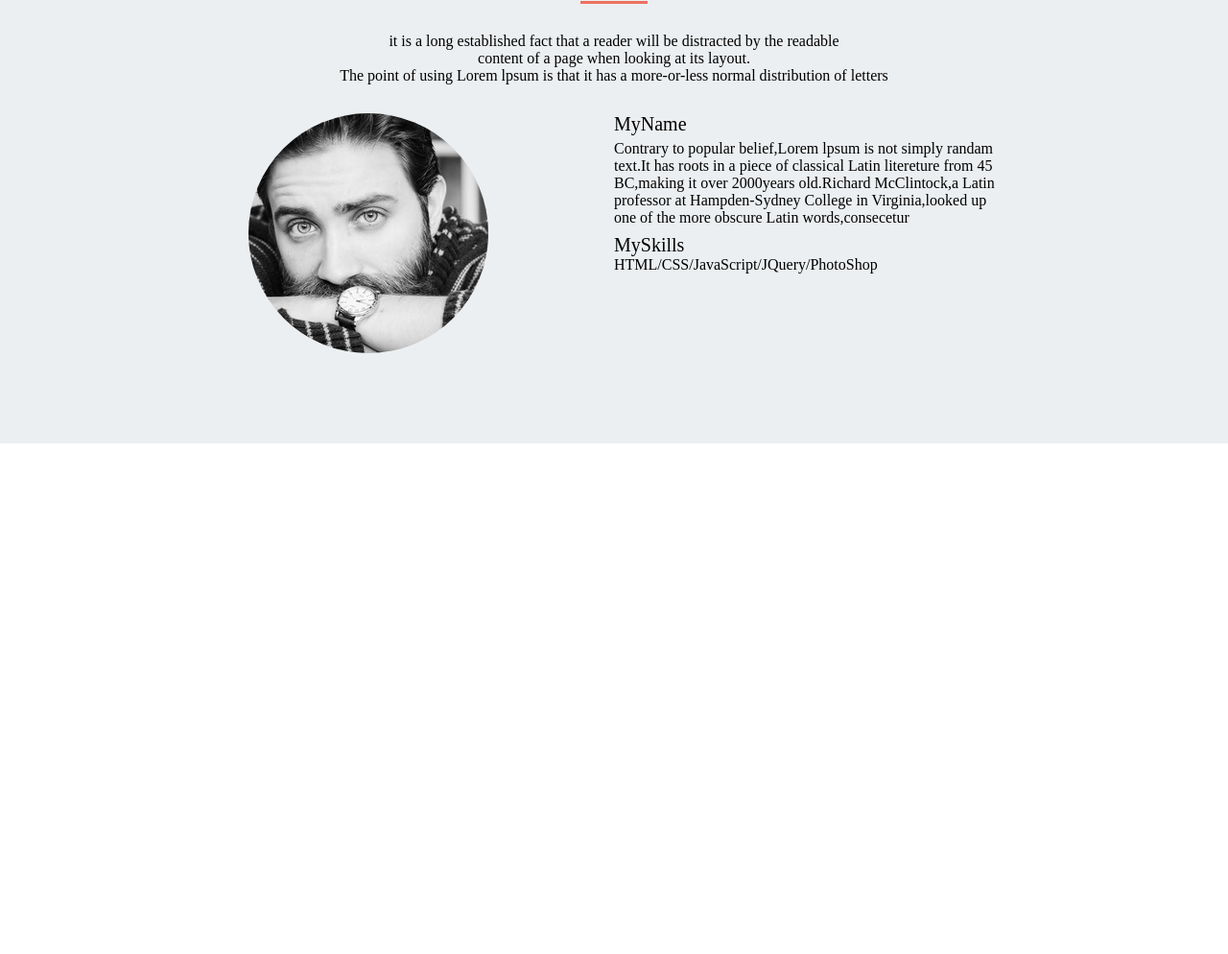
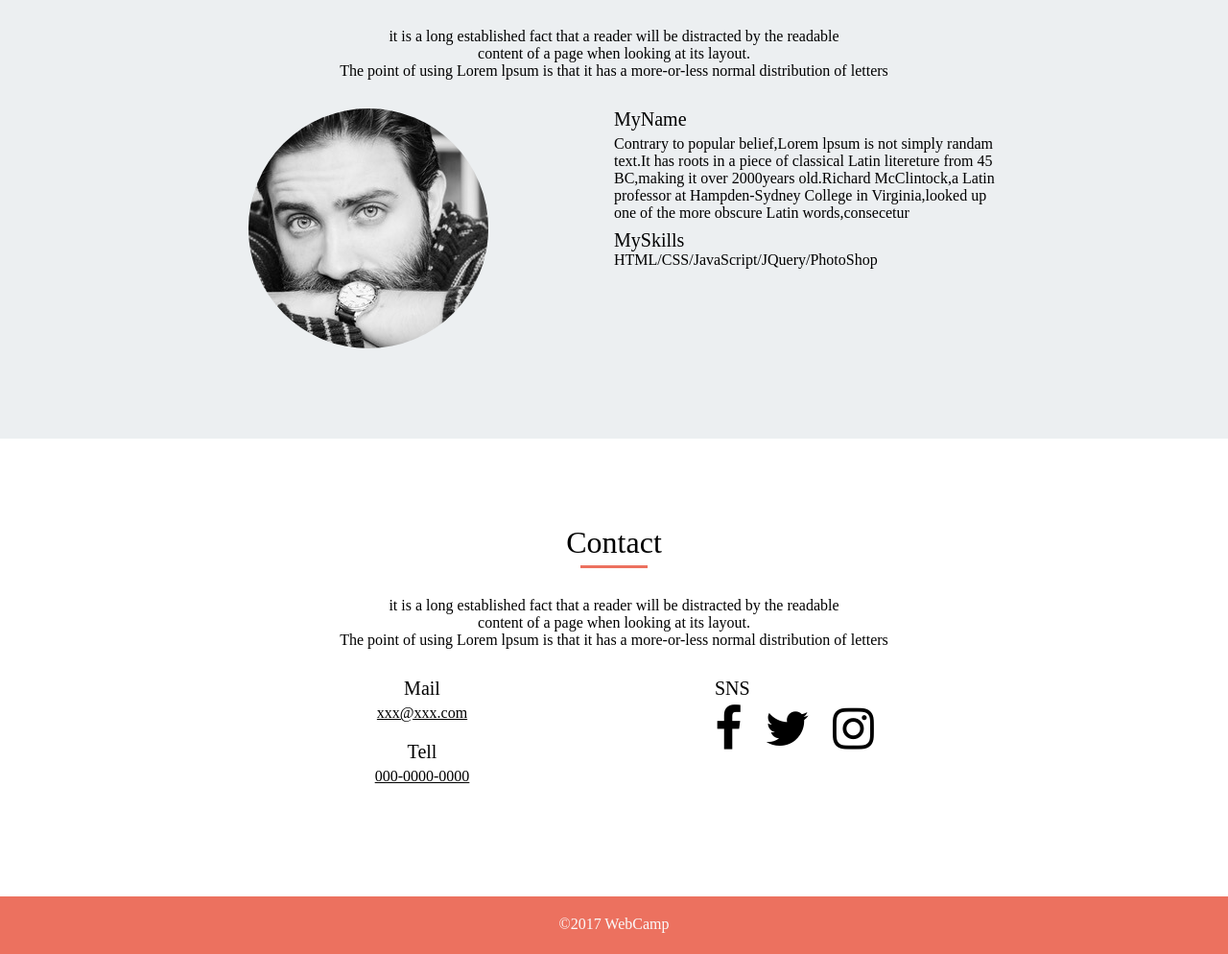
Before and after one commit to OoinaruZer0/1-10, a plain HTML site: page wcp1-10/index.html in a window 1280 px wide. Shown: the part 2289-3283 px from the top of the page at 96% size. Before the commit the page ends 2751 px from the top, so only its background shows below. Drawn offline with Linux system fonts and the light colour scheme.

Commit message:
Complete Contact

```diff
--- a/wcp1-10/index.html
+++ b/wcp1-10/index.html
@@ -2,6 +2,7 @@
 <html lang="ja">
 <head>
 	<meta charset="UTF-8">
+    <meta name="viewport" content="width=device-width,initial-scale=1.0">
 	<!-- CSSファイルの読み込み -->
 	<link rel="stylesheet" href="https://maxcdn.bootstrapcdn.com/font-awesome/4.7.0/css/font-awesome.min.css">
 	<link rel="stylesheet" href="style.css">
@@ -105,5 +106,34 @@
     	 </div>
     </div>
     <div class="add-space-profile"></div>
+    <!-- Contact用のdiv -->
+    <div class="contact">
+    	<p class="contact-text">Contact</p>
+    		<div class="contact-underline-box"></div>
+    	<p class="contact-text-long">it is a long established fact that a reader will be distracted by the readable<br>content of a page when looking at its layout.<br>The point of using Lorem lpsum is that it has a more-or-less normal distribution of letters</p>
+    	  <div class="infor-social-box clearfix">
+    		<div class="information-box">
+    		<p class="mail">Mail</p>
+    		<p class="e-mail-adress">xxx@xxx.com</p>
+    		<p class="tell">Tell</p>
+    		<p class="tell-number">000-0000-0000</p>
+    	    </div>
+              <div class="social-button-box-large">
+    	    	<div class="social-button-box">
+    	    		<p class="sns">SNS</p>
+    	    		<div class="sns-icons">
+                        <i class="fa fa-facebook fa-large" aria-hidden="true"></i>
+       					<i class="fa fa-twitter fa-large bird" aria-hidden="true"></i>
+       					<i class="fa fa-instagram fa-large"></i>
+    	    	    </div>
+                </div>
+              </div>
+    	  </div>
+    </div>
+    <div class="add-space-contact"></div>
+    <!-- footer -->
+    <div class="footer">
+    	<p class="footer-text">©2017 WebCamp</p>
+    </div>
 </body>
 </html>
--- a/wcp1-10/style.css
+++ b/wcp1-10/style.css
@@ -296,3 +296,113 @@ header {
 	font-size: 16px;
 	color: 000000;
 }
+
+.contact {
+	width: 800px;
+	margin: 0 auto;
+}
+
+.contact-text {
+	font-size: 32px;
+	color: #000000;
+	padding-top: 90px;
+	text-align: center;
+}
+
+.contact-underline-box {
+	width: 70px;
+	height: 8px;
+	border-bottom: 3px solid #EC715F;
+	margin: 0 auto;
+}
+
+.contact-text-long {
+	text-align: center;
+	padding-top: 30px;
+	font-size: 16px;
+	color: #000000;
+}
+
+.infor-social-box {
+	width: ;
+	margin: 0 auto;
+}
+
+.information-box {
+	width: 400px;
+	float: left;
+	text-align: center;
+}
+
+.social-button-box-large {
+	width: 400px;
+	height: 168px;
+	float: left;
+}
+.social-button-box {
+  width: 190px;
+  margin: 0 auto;
+}
+
+.mail {
+	font-size: 20px;
+	padding-top: 30px;
+}
+
+.e-mail-adress {
+	text-decoration: underline;
+	padding-top: 5px;
+}
+
+.tell {
+	font-size: 20px;
+	padding-top: 20px;
+}
+.tell-number {
+	text-decoration: underline;
+	padding-top: 5px;
+}
+
+.fa-large {
+	font-size: 50px;
+	padding-top: 5px;
+}
+
+.bird {
+	margin: 0 20px;
+}
+
+.sns {
+	font-size: 20px;
+	padding-top: 30px;
+	text-align: left;
+
+
+}
+
+.sns-icons {
+	width: 190px;
+	text-align: left;
+}
+
+.add-space-contact {
+	width: 100%;
+	height: 90px;
+}
+
+.footer {
+	width: 100%;
+	height: 60px;
+	text-align: center;
+	padding-top: 20px;
+	background-color: #EC715F;
+}
+
+.footer-text {
+	font-size: 16px;
+	color: #FAFAFA;
+}
+
+@media screen and (max-width:767px) {
+
+}
```
